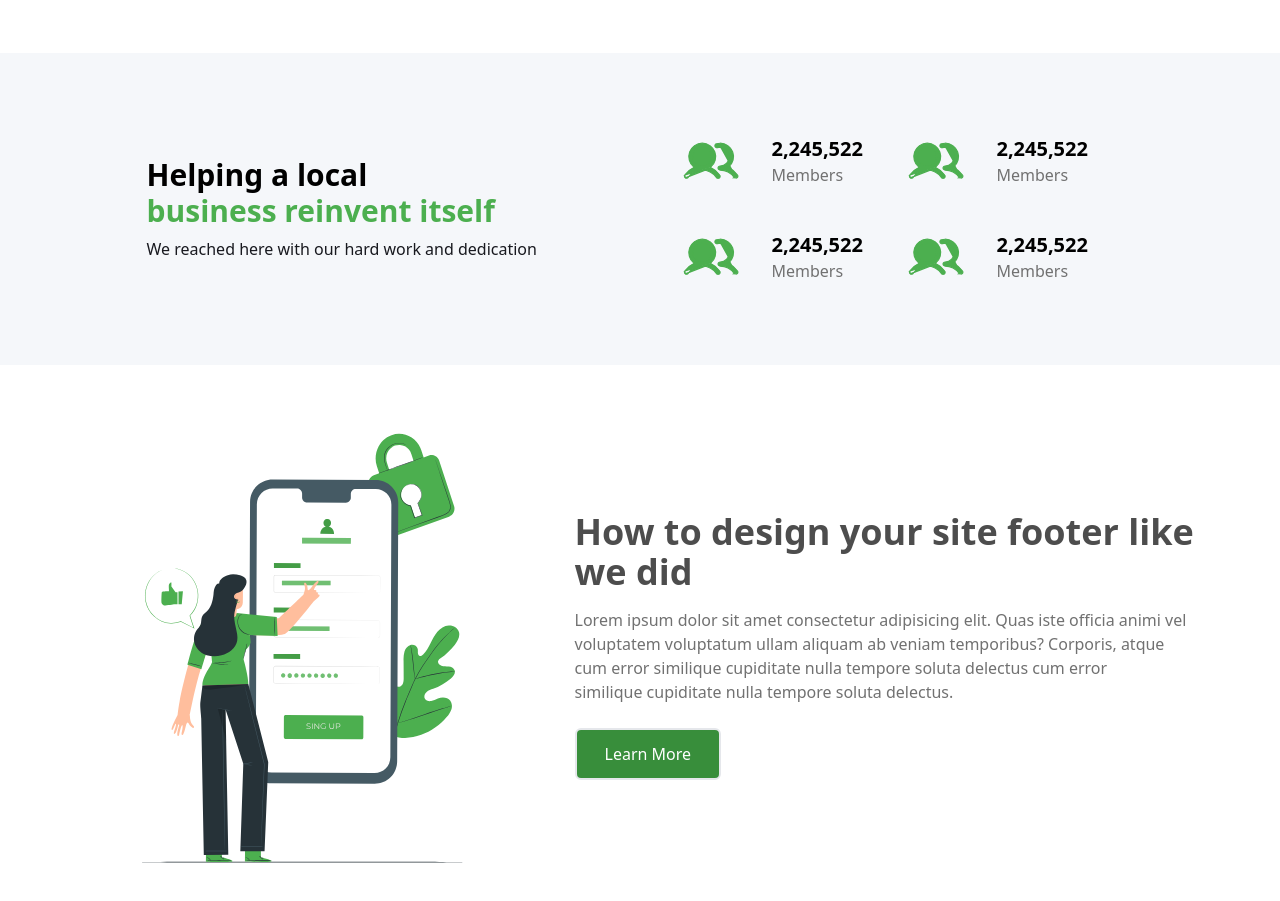
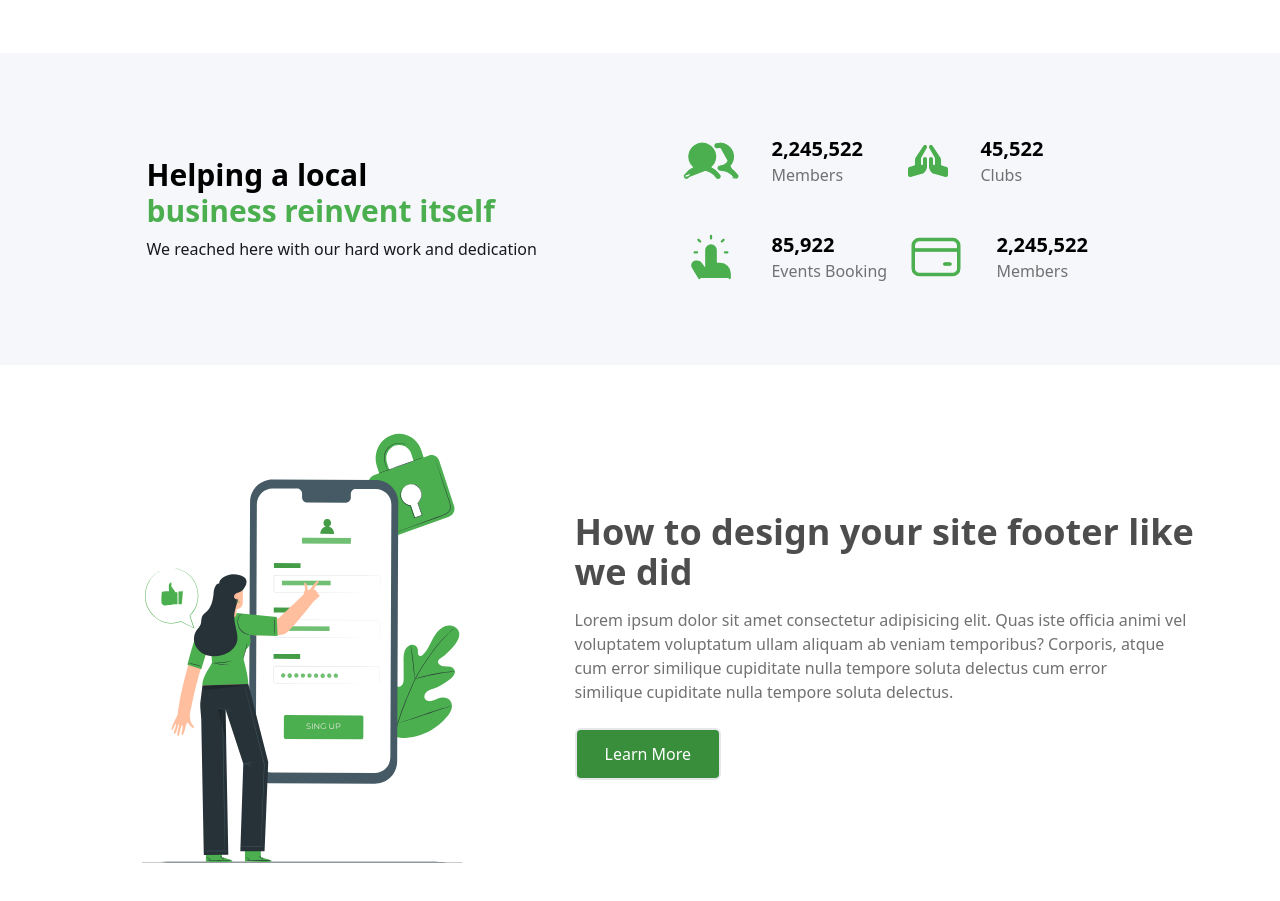
Before and after one commit to preranababar9/Nexcent-Landing-page-, a React (Create React App) app: page / in a window 1280 px wide. Shown: the part 1840-2741 px from the top of the page. Built offline with nearby package versions, Linux system fonts and the light colour scheme.

Commit message:
count section done

```diff
--- a/src/components/Counts.jsx
+++ b/src/components/Counts.jsx
@@ -36,30 +36,30 @@ export default function Counts() {
 
 
           <div className="flex gap-8 items-center w-1/2">
-            <img className="h-14 w-14"
-            src={count1} alt="count-logo" />
+
+          <FaHandsPraying size={40} color="#4CAF4F" />
 
             <div >
-              <p className="font-bold text-xl text-[ #4D4D4D]">2,245,522</p>
-              <p className="text-[#717171]">Members</p>
+              <p className="font-bold text-xl text-[ #4D4D4D]">45,522</p>
+              <p className="text-[#717171]">Clubs</p>
             </div>
           </div>
 
 
           <div className="flex gap-8 items-center w-1/2">
             <img className="h-14 w-14"
-            src={count1} alt="count-logo" />
+            src={count3} alt="count-logo" />
 
             <div >
-              <p className="font-bold text-xl text-[ #4D4D4D]">2,245,522</p>
-              <p className="text-[#717171]">Members</p>
+              <p className="font-bold text-xl text-[ #4D4D4D]">85,922</p>
+              <p className="text-[#717171]">Events Booking</p>
             </div>
           </div>
 
 
           <div className="flex gap-8 items-center w-1/2">
             <img className="h-14 w-14"
-            src={count1} alt="count-logo" />
+            src={count4} alt="count-logo" />
 
             <div >
               <p className="font-bold text-xl text-[ #4D4D4D]">2,245,522</p>
@@ -69,52 +69,6 @@ export default function Counts() {
 
 
         </div>
-
-
-      {/* <div className="flex flex-col justify-evenly">
-        <div className="flex  gap-9 items-center">
-          <div className="">
-            <img className="h-14 w-14" src={count1} alt="count"></img>
-          </div>
-
-          <div>
-            <p className="font-bold text-xl text-[ #4D4D4D]">2,245,341</p>
-            <p className="text-[#717171]">Members</p>
-          </div>
-
-          <div className="pr-4 ">
-          <FaHandsPraying size={40} color="#4CAF4F" />
-          </div>
-
-          <div>
-            <p className="font-bold text-xl text-[#4D4D4D]">46,266</p>
-            <p className="text-[#717171]">Clubs</p>
-          </div>
-        </div>
-
-        <div className="flex gap-6 items-center ">
-          <div className=" ">
-            <img className="h-14 w-14" src={count3} alt="count"></img>
-          </div>
-
-          <div>
-            <p className="font-bold text-xl text-[ #4D4D4D] ">838,275</p>
-            <p className="text-[#717171]">Event Bookings</p>
-          </div>
-
-          <div>
-            {" "}
-            <img className="h-14 w-14"  src={count4} alt="count"></img>{" "}
-          </div>
-
-          <div>
-            <p className="font-bold text-xl text-[ #4D4D4D]">1,926,436</p>
-            <p className="text-[#717171]">Payments</p>
-          </div>
-        </div>
-      </div> */}
-
-
     </div>
   );
 }
```
